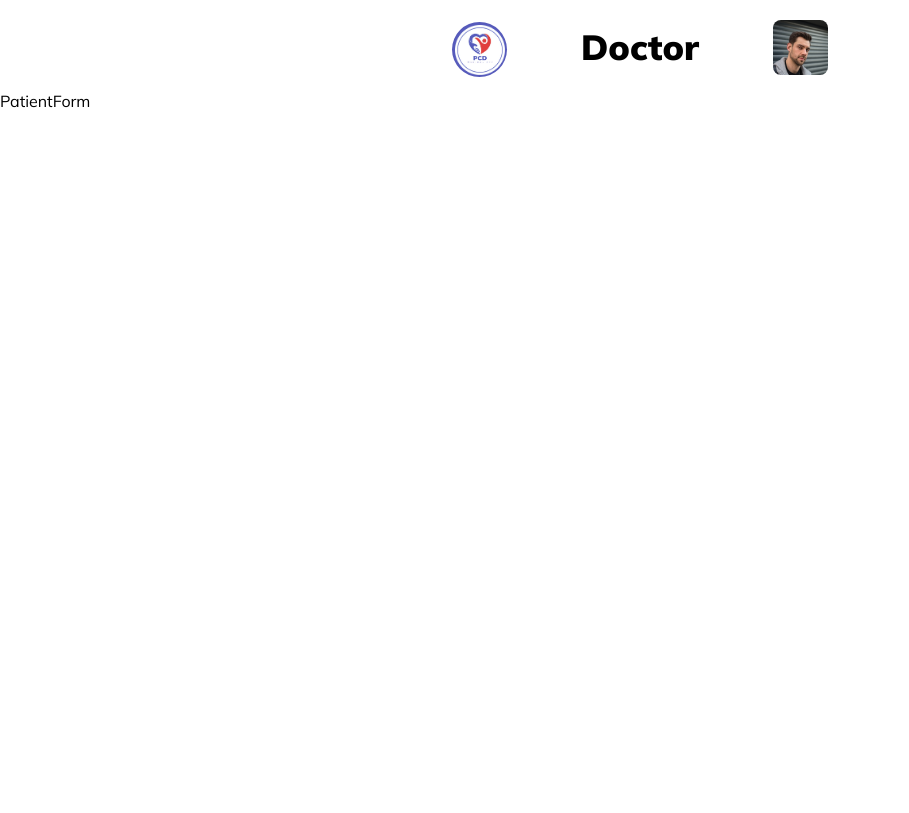
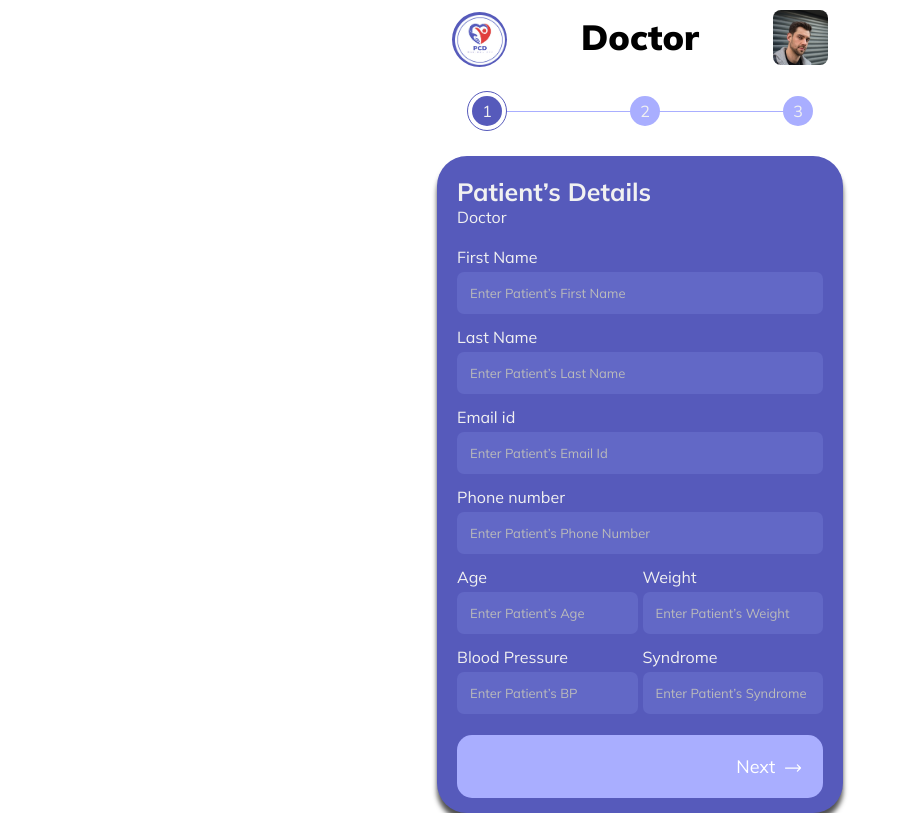
Before and after one commit to quantumbrize/Health-Tag, a React (Create React App) app: page / in a window 1280 px wide. Shown: the whole page, without its empty margins (0-909 px from the left). Built offline with nearby package versions, Linux system fonts and the light colour scheme; sample sign-in values are in the browser's storage.

Commit message:
Patient form ui done

```diff
--- a/src/App.css
+++ b/src/App.css
@@ -17,6 +17,7 @@ body {
 
 :root {
   --dark-blue: #565abb;
+  --dark2-blue: #6268c6;
   --light-blue: #a9aeff;
   --light-gray: #bbbbbb;
   --off-white: #f1f1f1;
--- a/src/Doctor/Components/Navbar/Header.css
+++ b/src/Doctor/Components/Navbar/Header.css
@@ -2,7 +2,7 @@
   width: 100%;
   max-width: 400px;
   margin: auto;
-  padding: 20px 12px 12px 12px;
+  padding: 10px 12px 12px 12px;
 }
 
 .header-wrapper {
--- a/src/Doctor/Pages/PatientForm/PatientForm.css
+++ b/src/Doctor/Pages/PatientForm/PatientForm.css
@@ -0,0 +1,146 @@
+.form-container {
+  width: 100%;
+  max-width: 406px;
+  margin: auto;
+  color: var(--off-white);
+}
+
+/* Top Form Number stapes */
+.form-number{
+    display: flex;
+    align-items: center;
+    justify-content: space-between;
+    padding: 5px 30px;
+    margin-top: 5px;
+    position: relative;
+}
+
+.form-number .number-border{
+    height: 40px;
+    width: 40px;
+    display: flex;
+    background-color: #fff;
+    align-items: center;
+    justify-content: center;
+    border-radius: 50%;
+    border: 1px solid var(--dark-blue);
+    z-index: 1;
+}
+.form-number .num{
+    height: 30px;
+    width: 30px;
+    display: flex;
+    align-items: center;
+    justify-content: center;
+    background-color: var(--dark-blue);
+    text-align: center;
+    color:var(--off-white);
+    border-radius: 50%;
+    z-index: 1;
+}
+
+.form-number .num-dis{
+    background-color: var(--light-blue);
+}
+
+.form-number .line{
+    position: absolute;
+    top: 25px;
+    left: 40px;
+    width: 80%;
+    height: 1px;
+    margin: 0 auto;
+    background-color: var(--light-blue);
+}
+/* _____end */
+
+.form-box {
+  padding: 20px 20px 0px 20px;
+  border-radius: 30px;
+  background-color: var(--dark-blue);
+  margin-top: 20px;
+  box-shadow: 0 7px 5px rgb(82, 82, 82);
+}
+
+.form-box .form-title {
+  margin-bottom: 20px;
+}
+
+.form-box .form-title p {
+  font-size: 25px;
+  font-weight: 700;
+}
+
+.form-box form {
+  display: flex;
+  flex-direction: column;
+}
+
+.input-wrap {
+  height: 40px;
+  width: 100%;
+  margin-bottom: 40px;
+}
+
+.more-input-wrap {
+  display: flex;
+  align-items: center;
+  justify-content: center;
+  height: 40px;
+  width: auto;
+  margin-top: 20px;
+  margin-bottom: 20px;
+}
+
+.more-input-wrap .input-wrap{
+  width: 50%;;
+}
+
+.more-input-wrap .input-wrap:nth-child(2){
+  margin-left: 5px;
+}
+
+.form-box form .form-input {
+  height: auto;
+  width: 100%;
+  font-size: 13px;
+  padding: 13px;
+  margin: 5px 0;
+  border-radius: 7px;
+  color: var(--off-white);
+  background-color: var(--dark2-blue);
+  border: none;
+}
+
+.form-box form .form-input::placeholder {
+    color: var(--light-gray);
+}
+
+.form-box form .form-input:hover {
+    border: none;
+}
+
+.form-box form .form-input:focus {
+    outline: none;
+    border-bottom: 1px solid var(--light-blue);
+}
+
+.form-box form button {
+  padding: 20px;
+  margin-top: 8px;
+  margin-bottom: 15px;
+  border: none;
+  border-radius: 15px;
+  background-color: var(--light-blue);
+  color: #fff;
+  font-size: 18px;
+  text-align: right;
+}
+
+.form-box form button svg {
+  margin: auto 0;
+  height: 20px;
+  width: 20px;
+  margin-bottom: -5px;
+  margin-left: 3px;
+}
--- a/src/Doctor/Pages/PatientForm/PatientForm.jsx
+++ b/src/Doctor/Pages/PatientForm/PatientForm.jsx
@@ -1,9 +1,76 @@
 import React from 'react'
 import './PatientForm.css';
 
+import { HiOutlineArrowLongRight } from "react-icons/hi2";
+import { useNavigate } from 'react-router-dom';
+
+
+
 function PatientForm() {
+
+  const navigate = useNavigate()
+
+  const handleFormSubmit = () => {
+    navigate('/medicine-form');
+  };
+
+
   return (
-    <div>PatientForm</div>
+    <div className="form-container">
+      <div className="form-number">
+        <div className="line"></div>
+        <div className="number-border">
+          <div className='num'>1</div>
+        </div>
+        <div className='num num-dis'>2</div>
+        <div className='num num-dis'>3</div>
+      </div>
+      <div className="form-box">
+        <div className="form-title">
+          <p>Patient’s Details</p>
+          <span>Doctor</span>
+        </div>
+        <form onSubmit={handleFormSubmit}>
+          <div className="input-wrap">
+            <label className='label' htmlFor="fname">First Name</label>
+            <input className="form-input" name='fname' type="text" placeholder="Enter Patient’s First Name" />
+          </div>
+          <div className="input-wrap">
+            <label htmlFor="lname">Last Name</label>
+            <input className="form-input" name='lname' type="text" placeholder="Enter Patient’s Last Name" />
+          </div>
+          <div className="input-wrap">
+            <label htmlFor="email">Email id</label>
+            <input className="form-input" name='email' type="email" placeholder="Enter Patient’s Email Id" />
+          </div>
+          <div className="input-wrap">
+            <label htmlFor="number">Phone number</label>
+            <input className="form-input" name='number' type="number" placeholder="Enter Patient’s Phone Number" />
+          </div>
+          <div className="more-input-wrap">
+            <div className="input-wrap">
+              <label htmlFor="age">Age</label>
+              <input className="form-input" name='age' type="number" placeholder="Enter Patient’s Age" />
+            </div>
+            <div className="input-wrap">
+              <label htmlFor="weight">Weight</label>
+              <input className="form-input" name='weight' type="number" placeholder="Enter Patient’s Weight" />
+            </div>
+          </div>
+          <div className="more-input-wrap">
+            <div className="input-wrap">
+              <label htmlFor="blood">Blood Pressure</label>
+              <input className="form-input" name='blood' type="number" placeholder="Enter Patient’s BP" />
+            </div>
+            <div className="input-wrap">
+              <label htmlFor="syndrome">Syndrome</label>
+              <input className="form-input" name='syndrome' type="tel" placeholder="Enter Patient’s Syndrome" />
+            </div>
+          </div>
+          <button type="submit">Next <HiOutlineArrowLongRight /></button>
+        </form>
+      </div>
+    </div>
   )
 }
 
```
